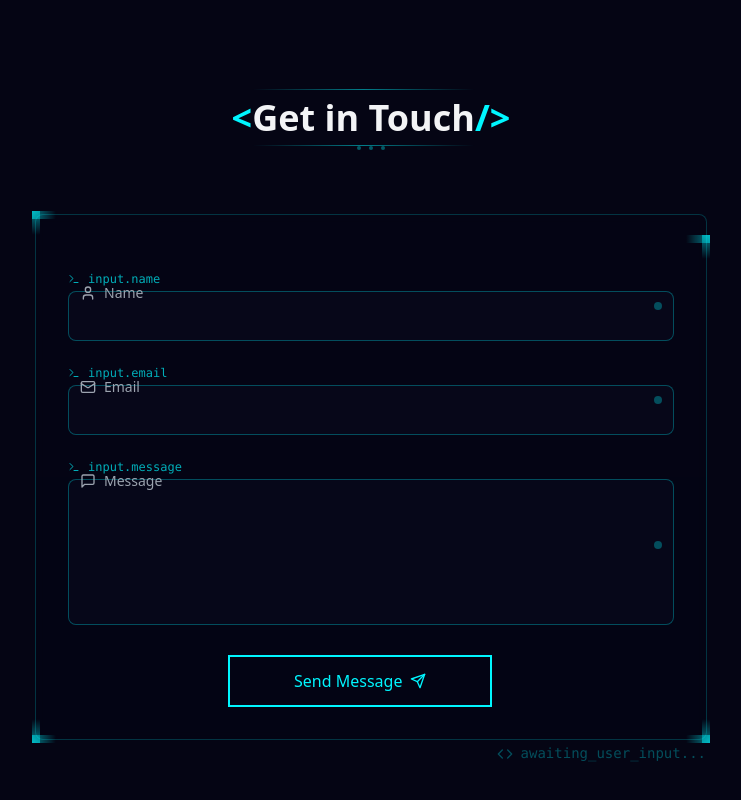
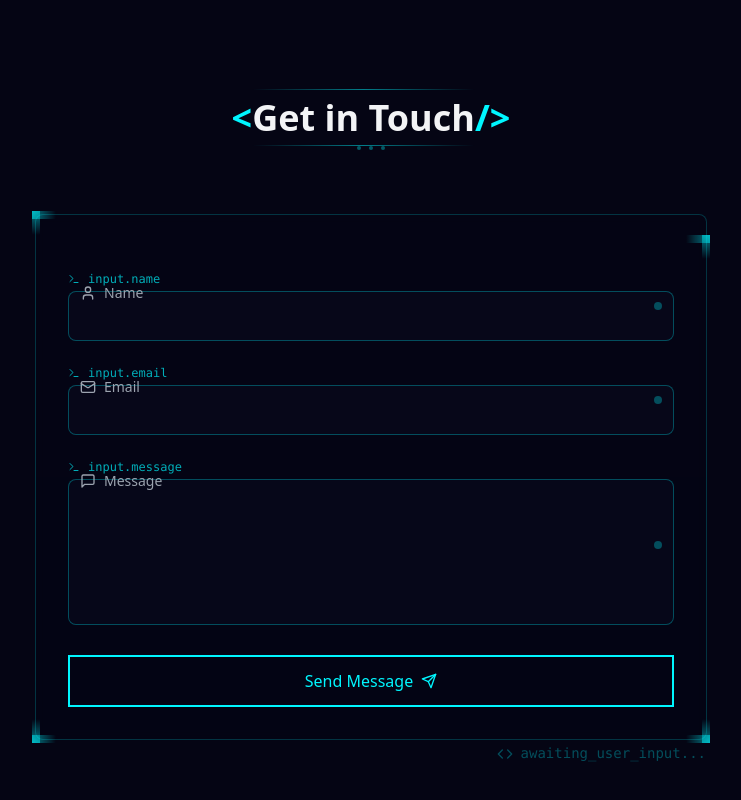
Before and after one commit to AnoopkumarA/portfolio, a React (Vite) app: page / in a window 1280 px wide. Shown: the part 4057-4857 px from the top of the page, without its empty margins (269-1010 px from the left). Built offline with nearby package versions, Linux system fonts and the light colour scheme; the HTML template or start-up script is replaced by a standard one.

Commit message:
Update ContactForm.tsx

```diff
--- a/src/components/ContactForm.tsx
+++ b/src/components/ContactForm.tsx
@@ -172,7 +172,7 @@ const ContactForm = () => {
           whileTap={{ scale: 0.98 }}
           type="submit"
           disabled={isSubmitting}
-          className="cyber-button px-16 flex items-center justify-center gap-2 relative overflow-hidden group disabled:opacity-50 left-16 md:left-[10rem]"
+          className="cyber-button w-full flex items-center justify-center gap-2 relative overflow-hidden group disabled:opacity-50 "
         >
           <span className="relative z-10 flex items-center gap-2">
             {isSubmitting ? 'Sending...' : 'Send Message'}
```
